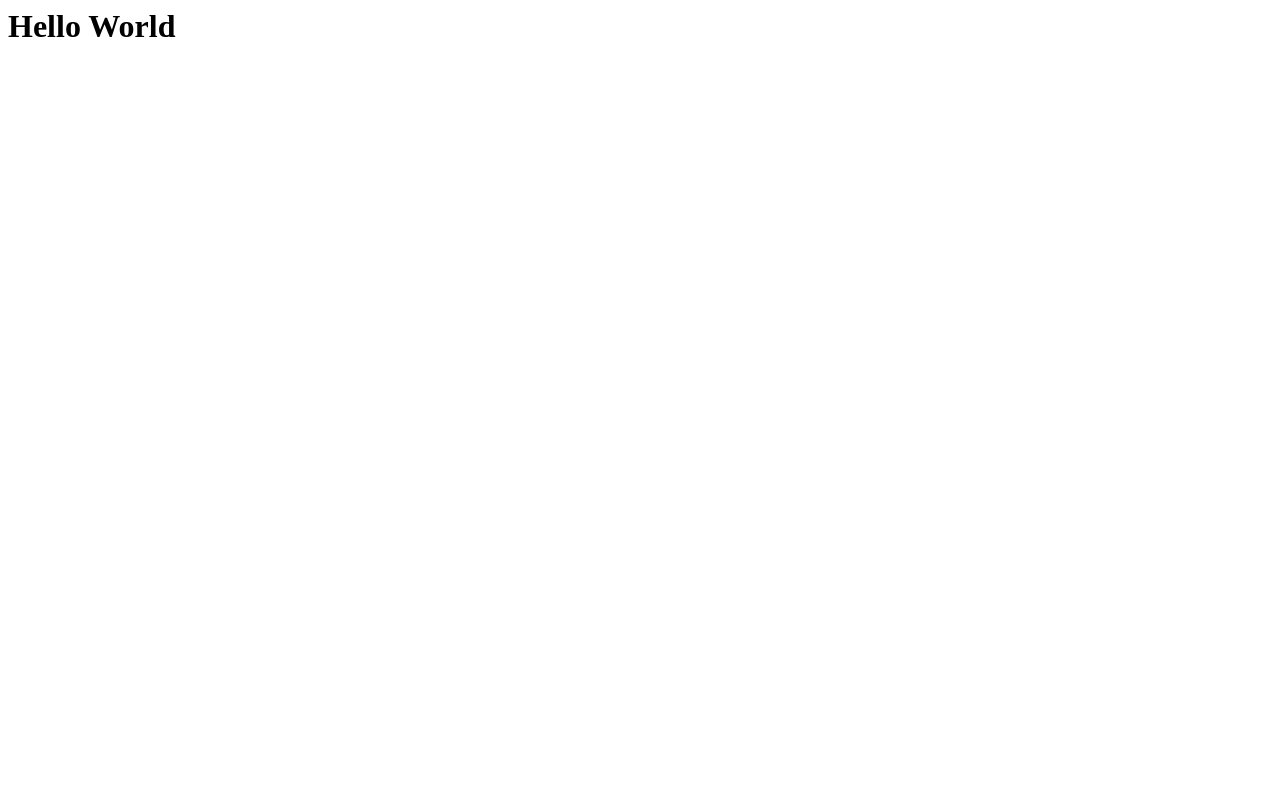
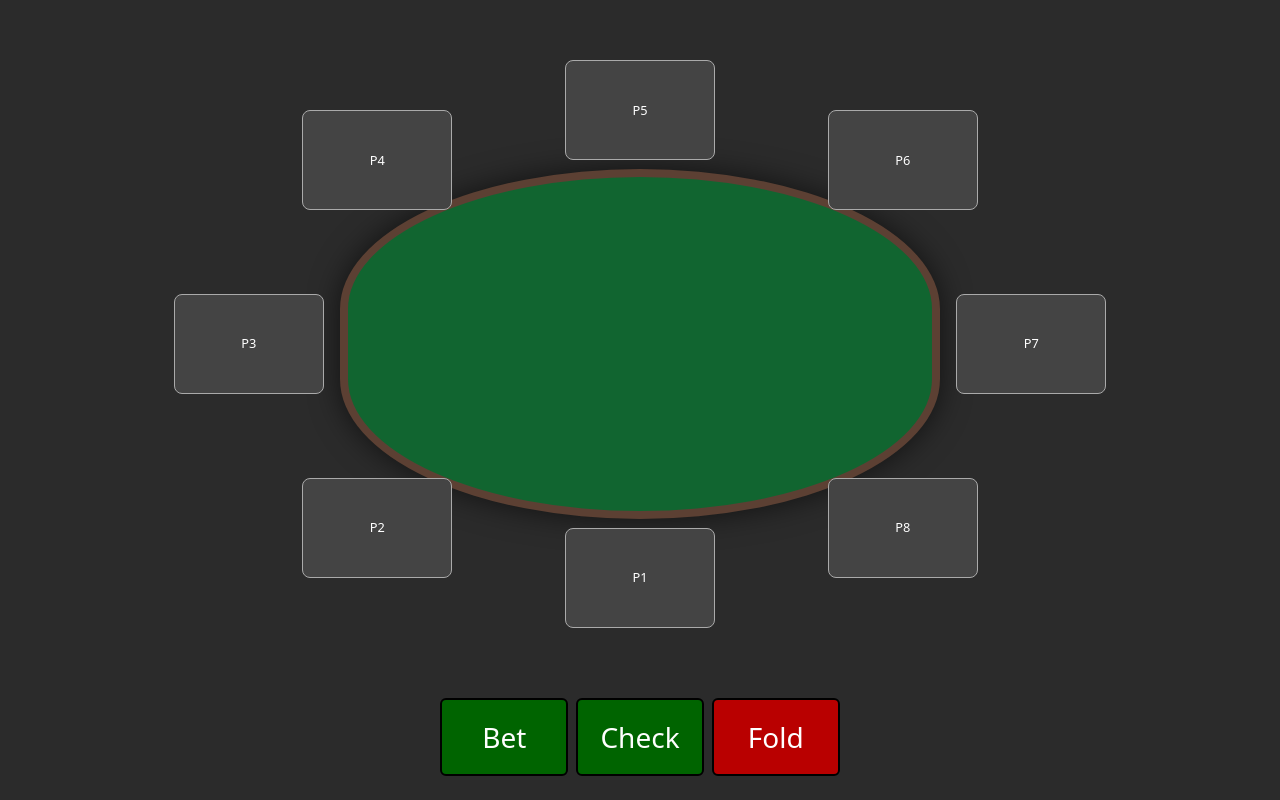
Before and after one commit to tenacioustuna22/PokerWebsite, a Django app: page /gameplay/ in a window 1280 px wide. Before the commit the page is almost empty. Run offline with Django 5.2, Linux system fonts and the light colour scheme.

Commit message:
began frontend gameplay page, added presets html

```diff
--- a/templates/gameplay.html
+++ b/templates/gameplay.html
@@ -1 +1,35 @@
-<h1> Hello World </h1>
+{% extends "presets.html" %}
+
+{% block content %}
+<div class="fixed-bottom pb-4 d-flex justify-content-center">
+    <!-- wrapper that only grows as wide as the three buttons together -->
+    <div class="d-inline-flex gap-2">
+      <button class="btn btn-dark-green action-btn">
+        Bet
+      </button>
+
+      <button class="btn btn-dark-green action-btn">
+        Check
+      </button>
+
+      <button class="btn btn-dark-red action-btn">
+        Fold
+      </button>
+    </div>
+  </div>
+
+<div class="poker-table-container">
+    <div class="poker-table">
+      <!-- 8 Player Stat Boxes -->
+      <div class="player-box" style="bottom: -20%; left: 50%; transform: translate(-50%, 50%)">P1</div>
+      <div class="player-box" style="bottom: -5%; left: 5%; transform: translate(-50%, 50%)">P2</div>
+      <div class="player-box" style="top: 20%; left:-17%; transform: translate(-50%, 50%)">P3</div>
+      <div class="player-box" style="bottom: 105%; left: 5%; transform: translate(-50%, 50%)">P4</div>
+      <div class="player-box" style="bottom: 120%; left: 50%; transform: translate(-50%, 50%)">P5</div>
+      <div class="player-box" style="bottom: 105%; left: 95%; transform: translate(-50%, 50%)">P6</div>
+      <div class="player-box" style="bottom: 50%; left: 117%; transform: translate(-50%, 50%)">P7</div>
+      <div class="player-box" style="bottom: -5%; left: 95%; transform: translate(-50%, 50%)">P8</div>
+  </div>
+
+</div>
+{% endblock content %}
--- /dev/null
+++ b/templates/presets.html
@@ -0,0 +1,94 @@
+<html>
+
+<head>
+
+  <meta charset="utf-8">
+  <meta name="viewport" content="width=device-width, initial-scale=1">
+  <!-- Bootstrap CSS -->
+  <link href="https://cdn.jsdelivr.net/npm/bootstrap@5.3.3/dist/css/bootstrap.min.css" rel="stylesheet" integrity="sha384-QWTKZyjpPEjISv5WaRU9OFeRpok6YctnYmDr5pNlyT2bRjXh0JMhjY6hW+ALEwIH" crossorigin="anonymous">
+  <style>
+    .btn-dark-green {
+        background-color: #006400; /* Dark green */
+        color: white;
+        border: 2px solid black;
+    }
+
+    .btn-dark-green:hover {
+        background-color: #004d00;
+    }
+
+    .btn-dark-red {
+        background-color: #b90000; /* Dark red */
+        color: white;
+        border: 2px solid black;
+    }
+
+    .btn-dark-red:hover {
+        background-color: #600000;
+    }
+    html, body {
+        background-color: #222222;
+        margin: 0;
+        padding: 0;
+        height: 100%;
+    }
+
+    html, body {
+        background-color: #2b2b2b;
+        margin: 0;
+        padding: 0;
+        height: 100%;
+    }
+
+    .poker-table-container {
+        height: 100vh;
+        display: flex;
+        justify-content: center;
+        align-items: center;
+    }
+
+    .poker-table {
+        width: 600px;
+        height: 350px;
+        background-color: #116530;
+        border: 8px solid #5c4033;
+        border-radius: 50% / 40%;
+        box-shadow: 0 0 30px rgba(0, 0, 0, 0.6);
+        position: relative;
+        transform:translateY(-7vh);
+    }
+
+    .player-box {
+        position: absolute;
+        width: 150px;
+        height: 100px;
+        background-color: #444;
+        color: white;
+        font-size: 0.8rem;
+        display: flex;
+        justify-content: center;
+        align-items: center;
+        border-radius: 8px;
+        border: 1px solid #aaa;
+    }
+    .action-btn{
+        display:flex;
+        justify-content:center;
+        align-items:center;
+        font-size:1.75rem;
+        padding:1rem 2rem;
+        border:2px solid #000;
+        flex:1 1 0;
+        min-width:0;
+    }
+</style>
+</head>
+{% block navbar %}
+{% endblock navbar %}
+{% block content %}
+{% endblock content%}
+
+  <!-- Bootstrap JavaScript Bundle -->
+    <script src="https://cdn.jsdelivr.net/npm/bootstrap@5.3.3/dist/js/bootstrap.bundle.min.js" integrity="sha384-YvpcrYf0tY3lHB60NNkmXc5s9fDVZLESaAA55NDzOxhy9GkcIdslK1eN7N6jIeHz" crossorigin="anonymous"></script>
+</body>
+</html>
```
Also changed, not shown: templates/base.html (+4 -14 lines).
